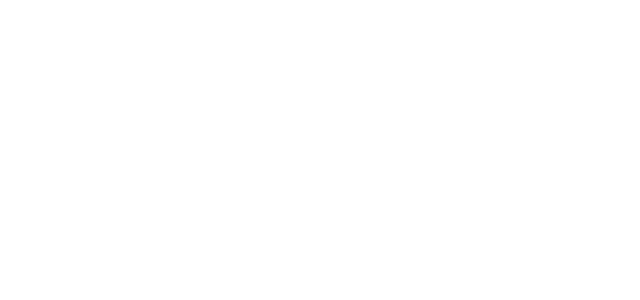
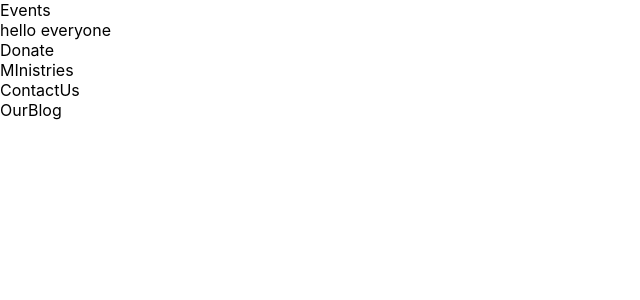
Before and after one commit to AtlabsOngit/knustCOC, a React (Create React App) app: page / in a window 1280 px wide. Shown: the top 300 px of the page, without its empty margins (0-640 px from the left). Built offline with nearby package versions, Linux system fonts and the light colour scheme.

Commit message:
initial commit

```diff
--- a/src/App.js
+++ b/src/App.js
@@ -1,11 +1,15 @@
 import './App.css';
+import LandingPage from './pages/LandingPage'
+import {BrowserRouter as Router, Routes, Route} from "react-router-dom"
 
 function App() {
   return (
-    <div className="App">
-     <h2>Hello Everyone work has began!</h2>
-    </div>
-  );
+      <Router>
+        <Routes>
+          <Route path='/' element={<LandingPage/>} />
+        </Routes>
+      </Router>
+  )
 }
 
 export default App;
--- a/src/index.js
+++ b/src/index.js
@@ -3,15 +3,11 @@
 import './index.css';
 import App from './App';
 import reportWebVitals from './reportWebVitals';
-import { BrowserRouter } from 'react-router-dom';
-
 
 const root = ReactDOM.createRoot(document.getElementById('root'));
 root.render(
   <React.StrictMode>
-    <BrowserRouter>
     <App />
-    </BrowserRouter>
   </React.StrictMode>
 );
 
--- a/src/pages/LandingPage.jsx
+++ b/src/pages/LandingPage.jsx
@@ -7,7 +7,6 @@
 import OurBlog from "../components/landing page/OurBlog"
 import Footer from "../components/landing page/Footer"
 import AboutUs from "../components/landing page/AboutUs"
-
 
 function LandingPage() {
     return (
```
